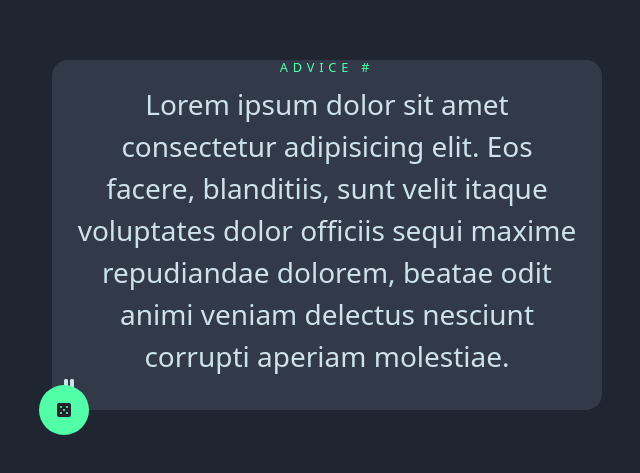
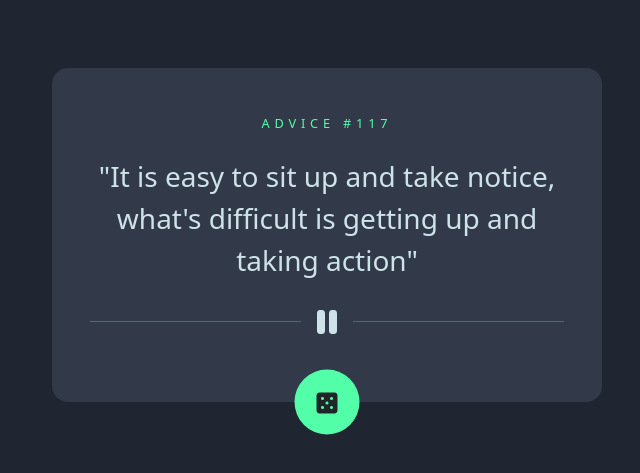
Before and after one commit to halibal/advice-generator, a plain HTML site: page index.html in a window 1280 px wide. Shown: the part 165-638 px from the top of the page, without its empty margins (313-953 px from the left). Drawn offline with nearby package versions, Linux system fonts and the light colour scheme.

Commit message:
html css completed

```diff
--- a/index.html
+++ b/index.html
@@ -33,14 +33,11 @@
     </head>
     <body>
         <main class="container m-4">
-            <h1>ADVICE #<span id="adviceId"></span></h1>
-            <div class="container" id="adviceText">
-                Lorem ipsum dolor sit amet consectetur adipisicing elit. Eos
-                facere, blanditiis, sunt velit itaque voluptates dolor officiis
-                sequi maxime repudiandae dolorem, beatae odit animi veniam
-                delectus nesciunt corrupti aperiam molestiae.
+            <h1>ADVICE #<span id="adviceId">117</span></h1>
+            <div class="container my-4" id="adviceText">
+                "It is easy to sit up and take notice, what's difficult is getting up and taking action"
             </div>
-            <div class="hrContainer">
+            <div class="hrContainer my-3">
                 <hr />
                 <i class="fa-solid fa-pause"></i>
                 <hr />
--- a/style.scss
+++ b/style.scss
@@ -31,6 +31,7 @@ body {
         text-align: center;
         background-color: $colorNeutral2;
         border-radius: 1rem;
+        padding: 3rem;
         h1 {
             font-size: 0.8rem;
             letter-spacing: 0.3rem;
@@ -39,24 +40,45 @@ body {
 
         #adviceText {
             font-size: $fontSize;
+            font-weight: 500;
             color: $colorPrimary1;
         }
 
         .hrContainer {
             display: flex;
+            align-items: center;
+            justify-content: center;
             color: $colorPrimary1;
+
+            hr {
+                width: 40%;
+            }
+            i {
+                font-size: 2rem;
+                width: 10%;
+            }
         }
 
         #btnDice {
+            cursor: pointer;
             position: absolute;
+            top: 100%;
+            left: 50%;
             transform: translate(-50%, -50%);
+            transition: 0.5s;
             background-color: $colorPrimary2;
             padding: 1rem;
             display: flex;
             justify-content: center;
             align-items: center;
-            height: 50px;
-            width: 50px;
+            height: 65px;
+            width: 65px;
+            font-size: 1.5rem;
+            border: none;
+
+            &:hover {
+                box-shadow: 0 0 20px 15px rgb(82, 255, 168, 0.5);
+            }
         }
     }
 }
```
Also changed, not shown: style.css, 1 other file.
